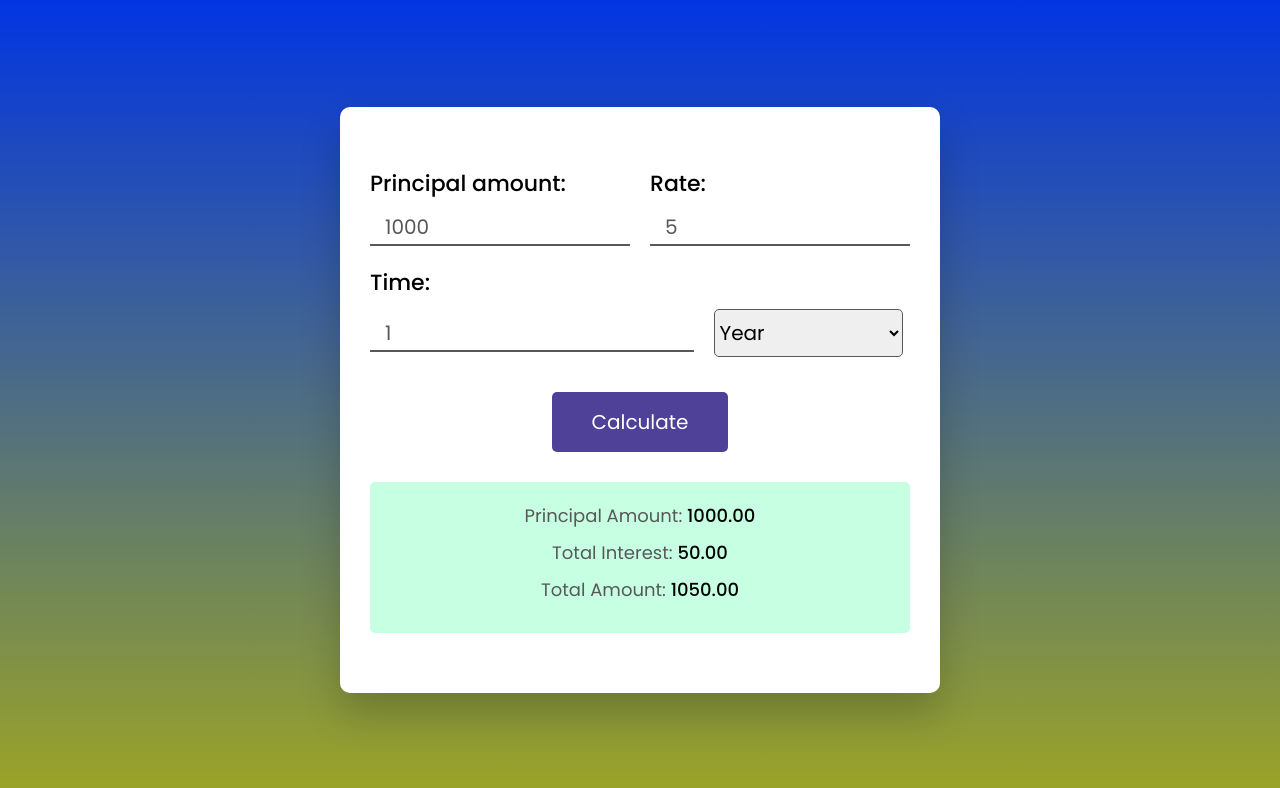
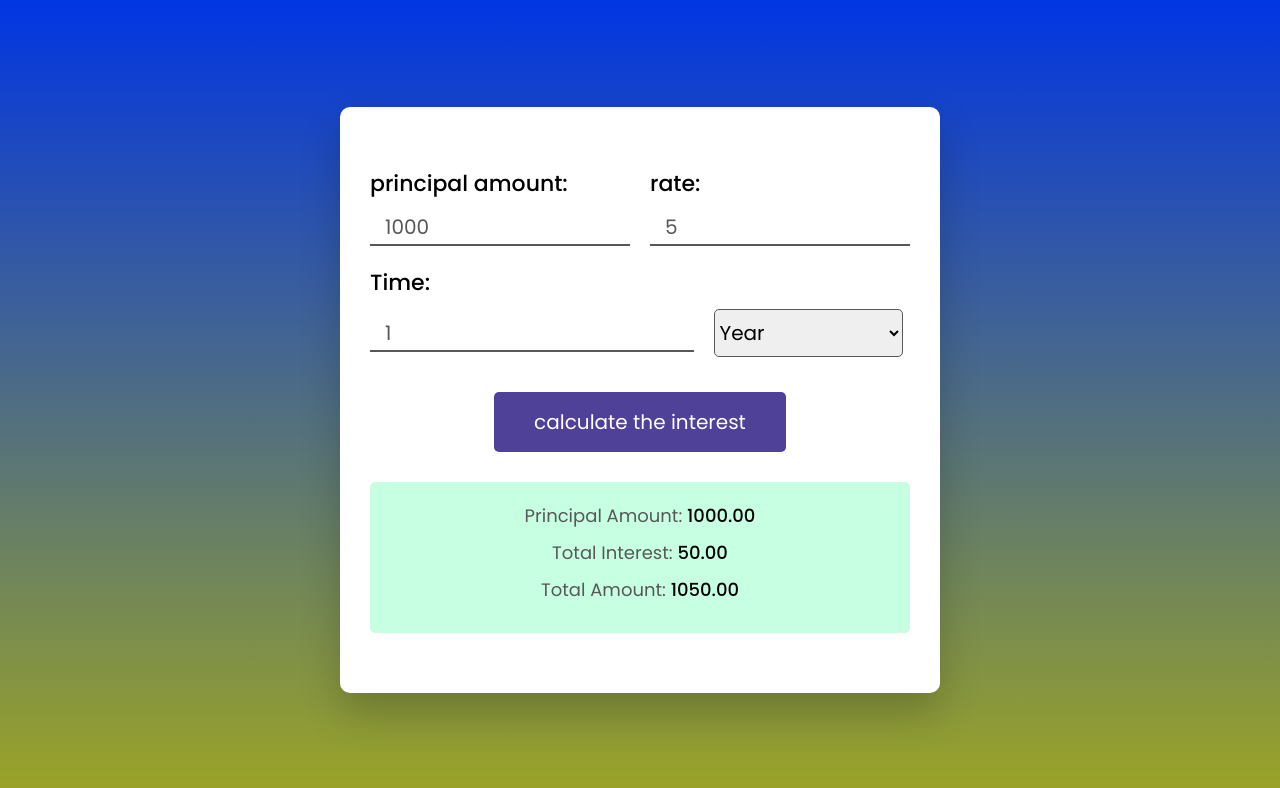
Before and after one commit to faisalsahar/interestCalculator, a plain HTML site: page index.html in a window 1280 px wide. Drawn offline with Linux system fonts and the light colour scheme.

Commit message:
changes added

```diff
--- a/index.html
+++ b/index.html
@@ -15,11 +15,11 @@
     <div class="container">
       <div class="input-wrapper">
         <div class="wrapper">
-          <label for="principal">Principal amount:</label>
+          <label for="principal">principal amount:</label>
           <input type="number" id="principal" value="1000" />
         </div>
         <div class="wrapper">
-          <label for="rate">Rate:</label>
+          <label for="rate">rate:</label>
           <input type="number" id="rate" value="5" />
         </div>
       </div>
@@ -31,7 +31,7 @@
           <option value="month">Month</option>
         </select>
       </div>
-      <button id="calculate-btn">Calculate</button>
+      <button id="calculate-btn">calculate the interest</button>
       <div id="result"></div>
     </div>
     <!-- Script -->
```
